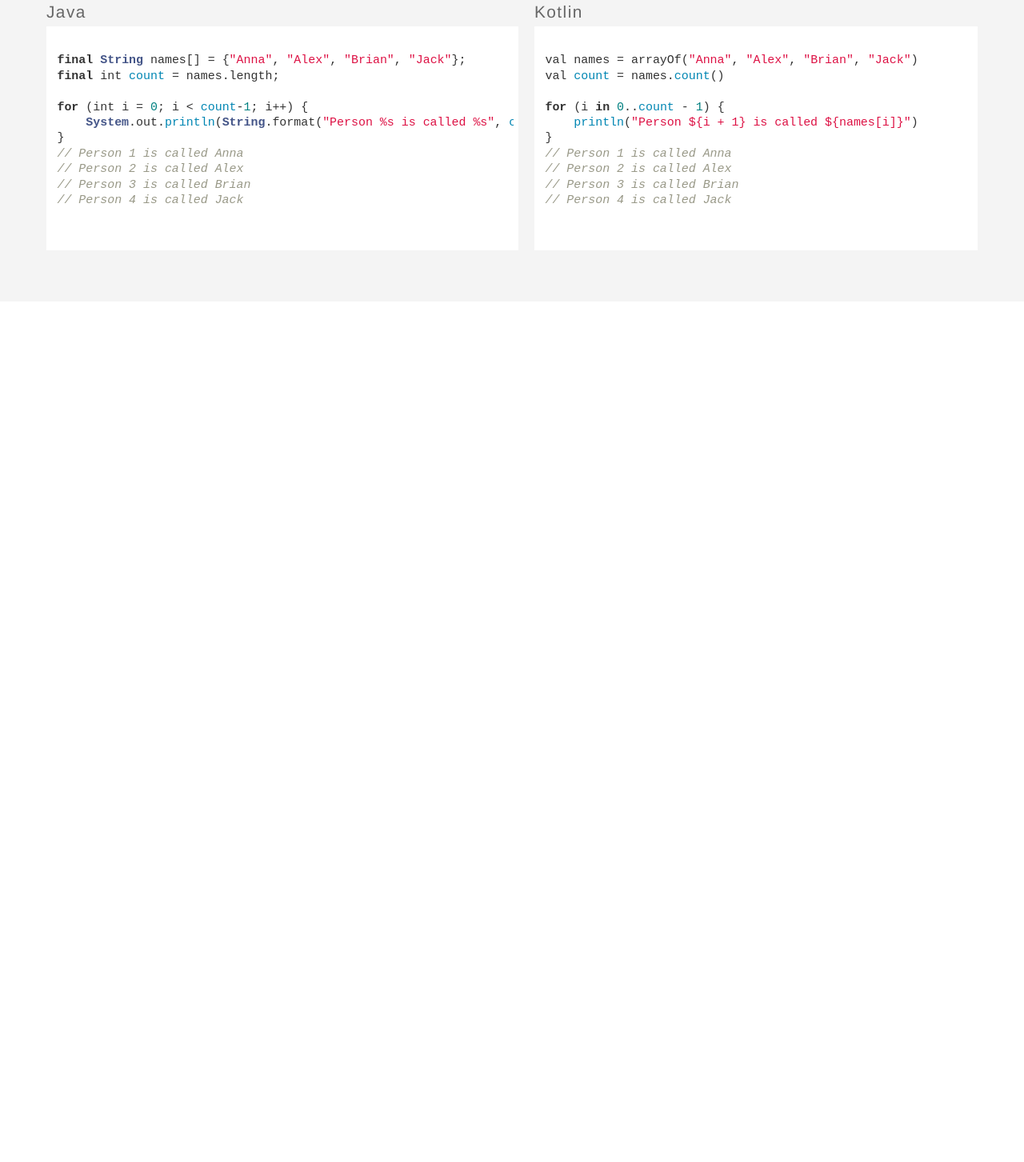
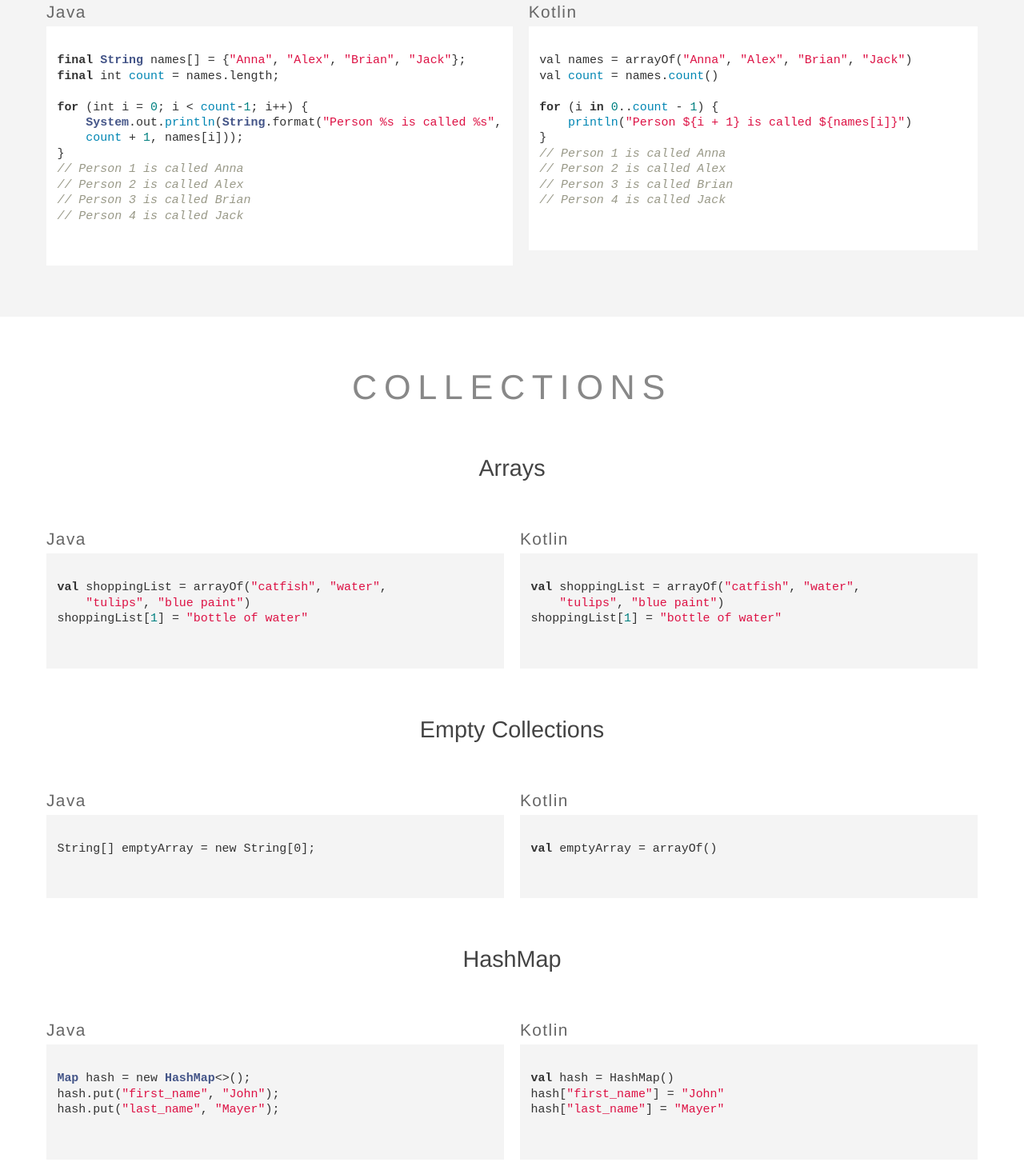
Before and after one commit to mbcampolino/Kotlin-is-Like-Java, a plain HTML site: page index.html in a window 1280 px wide. Shown: the part 1874-3327 px from the top of the page at 80% size. Before the commit the page ends 2251 px from the top, so only its background shows below. Drawn offline with Linux system fonts and the light colour scheme.

Commit message:
add some issues

```diff
--- a/index.html
+++ b/index.html
@@ -80,8 +80,8 @@
                         <pre class="code">
                             <code>int apples = 3;
 int oranges = 5;
-String fruitSummary = "I have " + (apples + oranges)
- + " pieces of fruit";</code>
+String fruitSummary = "I have "
++ (apples + oranges) + " pieces of fruit";</code>
                         </pre>
                     </div>
                     <div class="card">
@@ -89,7 +89,8 @@
                         <pre class="code">
                             <code>var apples = 3
 var oranges = 5
-var fruitSummary = "I have ${apples + oranges} pieces of fruit."</code>
+var fruitSummary = "I have ${apples + oranges}
+ pieces of fruit."</code>
                         </pre>
                     </div>
                 </div>
@@ -125,7 +126,8 @@
 final int count = names.length;
 
 for (int i = 0; i < count-1; i++) {
-    System.out.println(String.format("Person %s is called %s", count + 1, names[i]));
+    System.out.println(String.format("Person %s is called %s",
+    count + 1, names[i]));
 }
 // Person 1 is called Anna
 // Person 2 is called Alex
@@ -149,7 +151,76 @@
                         </pre>
                     </div>
                 </div>
+
             </div>
+        </div>
+
+            <div class="section">
+            <div class="title">COLLECTIONS</div>
+
+            <div class="case">
+                <div class="name">Arrays</div>
+                <div class="pair">
+                    <div class="card">
+                        <div class="lang">Java</div>
+                        <pre class="code">
+                            <code>val shoppingList = arrayOf("catfish", "water",
+    "tulips", "blue paint")
+shoppingList[1] = "bottle of water"</code>
+                        </pre>
+                    </div>
+                    <div class="card">
+                        <div class="lang">Kotlin</div>
+                        <pre class="code">
+                            <code>val shoppingList = arrayOf("catfish", "water",
+    "tulips", "blue paint")
+shoppingList[1] = "bottle of water"</code>
+                        </pre>
+                    </div>
+                </div>
+            </div>
+
+            <div class="case">
+                <div class="name">Empty Collections</div>
+                <div class="pair">
+                    <div class="card">
+                        <div class="lang">Java</div>
+                        <pre class="code">
+                            <code>String[] emptyArray = new String[0];</code>
+                        </pre>
+                    </div>
+                    <div class="card">
+                        <div class="lang">Kotlin</div>
+                        <pre class="code">
+                            <code>val emptyArray = arrayOf<String>()</code>
+                        </pre>
+                    </div>
+                </div>
+            </div>
+
+            <div class="case">
+                <div class="name">HashMap</div>
+                <div class="pair">
+                    <div class="card">
+                        <div class="lang">Java</div>
+                        <pre class="code">
+                            <code>Map<String, String> hash = new HashMap<>();
+hash.put("first_name", "John");
+hash.put("last_name", "Mayer");</code>
+                        </pre>
+                    </div>
+                    <div class="card">
+                        <div class="lang">Kotlin</div>
+                        <pre class="code">
+                            <code>val hash = HashMap<String, String>()
+hash["first_name"] = "John"
+hash["last_name"] = "Mayer"</code>
+                        </pre>
+                    </div>
+                </div>
+            </div>
+
+        </div>
 
         </div>
     </body>
```
